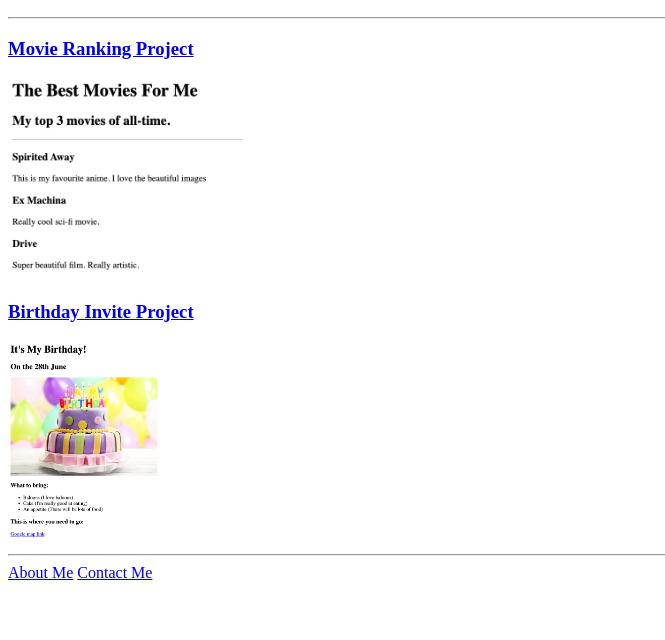
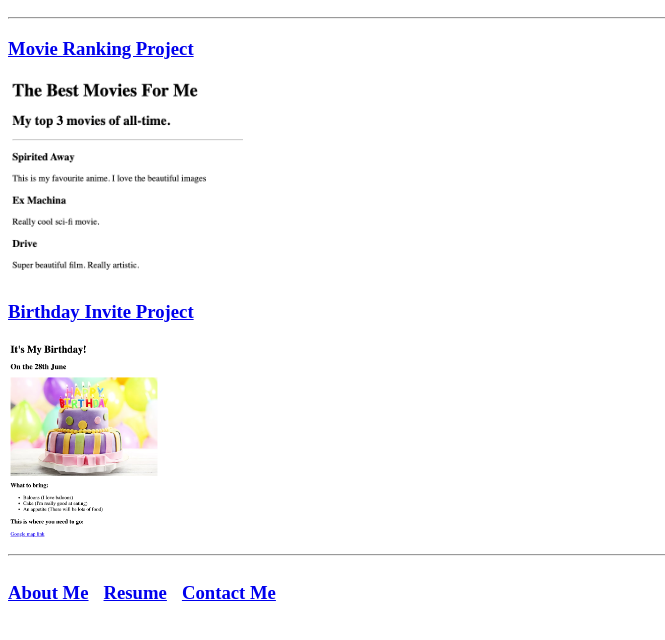
Before and after one commit to charlesycchen/html-portfolio, a plain HTML site: page index.html in a window 1280 px wide. Shown: the part 110-750 px from the top of the page, without its empty margins (0-665 px from the left). Drawn offline with Linux system fonts and the light colour scheme.

Commit message:
Update index.html

```diff
--- a/index.html
+++ b/index.html
@@ -32,7 +32,8 @@ https://developer.mozilla.org/en-US/docs/Web/HTML/Element/img#attr-height -->
         <img alt="birthday invite project preview" src="./assets/images/birthday-invite.png" height="200"/>
 
         <hr />
-        <a href="./public/about.html">About Me</a>
-        <a href="./public/contact.html">Contact Me</a>
+        <h3 style="float:left;"><a href="./public/about.html">About Me</a></h3>
+        <h3 style="float:left; padding-left: 15px;"><a href="./public/resume.html">Resume</a></h3>
+        <h3 style="float:left; padding-left: 15px;"><a href="./public/contact.html">Contact Me</a></h3>
     </body>
 </html>
```
